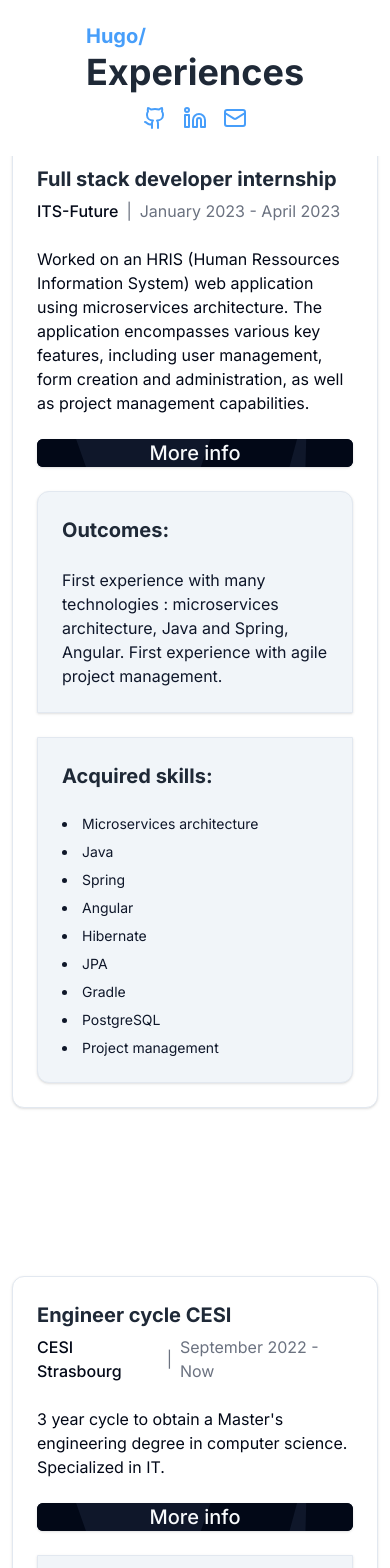
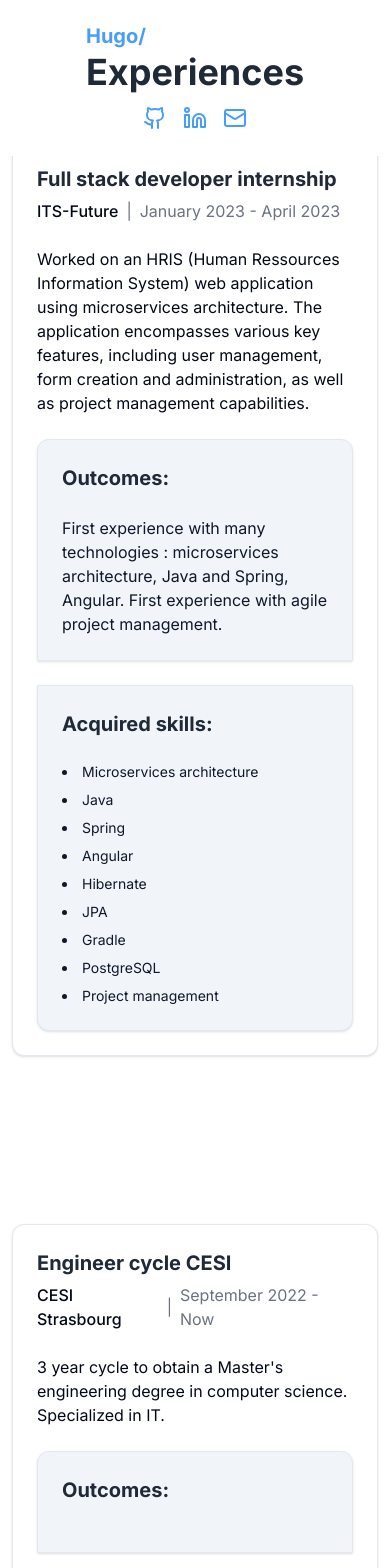
Before and after one commit to Aldresus/hugochampyfr_2023, a Next.js app: page /resume/experiences in a window 390 px wide. Shown: the top 1568 px of the page. Built offline with nearby package versions, Linux system fonts and the light colour scheme.

Commit message:
test without button

```diff
--- a/src/components/experienceCard/experienceCard.tsx
+++ b/src/components/experienceCard/experienceCard.tsx
@@ -9,11 +9,11 @@ import {
 import { cn } from "@/lib/utils";
 import { Experience } from "@/data/experiences";
 import { ButtonTextBackground } from "@/components/ui/buttonTextBackground";
-import { useState } from "react";
+import { useEffect, useRef, useState } from "react";
 import SkillsSideCard from "@/components/experienceCard/skillsSideCard";
 import OutcomesSideCard from "@/components/experienceCard/outcomesSideCard";
 import { clsx } from "clsx";
-import { Variants, motion } from "framer-motion";
+import { Variants, motion, useInView } from "framer-motion";
 
 interface ExperienceCardProps extends Experience {
   className?: string;
@@ -23,6 +23,14 @@ export default function ExperienceCard(props: ExperienceCardProps) {
   const { date, name, outcome, place, desc, technologies, className } = props;
 
   const [moreInfo, setMoreInfo] = useState(false);
+  const ref = useRef(null);
+  const isInView = useInView(ref);
+
+  useEffect(() => {
+    setTimeout(() => {
+      setMoreInfo(isInView);
+    }, 200);
+  }, [isInView]);
 
   const technologiesVariants: Variants = {
     closed: {
@@ -45,6 +53,17 @@ export default function ExperienceCard(props: ExperienceCardProps) {
     },
   };
 
+  const mobileVariants: Variants = {
+    closed: {
+      opacity: 0,
+      height: 0,
+    },
+    open: {
+      opacity: 1,
+      height: "auto",
+    },
+  };
+
   return (
     <div className="flex flex-wrap justify-center items-center w-full h-full">
       <motion.div
@@ -61,7 +80,7 @@ export default function ExperienceCard(props: ExperienceCardProps) {
           className="h-full"
         />
       </motion.div>
-      <Card className={cn("flex flex-col z-10", className)}>
+      <Card ref={ref} className={cn("flex flex-col z-10", className)}>
         <CardHeader>
           <CardTitle>{name}</CardTitle>
           <div className="flex items-center space-x-2">
@@ -75,27 +94,35 @@ export default function ExperienceCard(props: ExperienceCardProps) {
           </div>
         </CardHeader>
         <CardContent className="flex-1">{desc}</CardContent>
-        <CardFooter className="flex justify-end h-1/3">
-          <ButtonTextBackground
-            onClick={() => setMoreInfo(!moreInfo)}
-            size="fill"
-            className="flex-1"
-          >
-            {moreInfo ? "Less info" : "More info"}
-          </ButtonTextBackground>
-        </CardFooter>
-        <CardContent
-          className="flex-1  lg:hidden"
-          hidden={!moreInfo && !outcome}
+        {/*<CardFooter className="flex justify-end h-1/3">*/}
+        {/*  <ButtonTextBackground*/}
+        {/*    onClick={() => setMoreInfo(!moreInfo)}*/}
+        {/*    size="fill"*/}
+        {/*    className="flex-1"*/}
+        {/*  >*/}
+        {/*    {moreInfo ? "Less info" : "More info"}*/}
+        {/*  </ButtonTextBackground>*/}
+        {/*</CardFooter>*/}
+        <motion.div
+          variants={mobileVariants}
+          hidden={!outcome}
+          animate={moreInfo ? "open" : "closed"}
+          transition={{ type: "tween", ease: "easeInOut", duration: 0.6 }}
         >
-          <OutcomesSideCard outcome={outcome} rounded={"top"} />
-        </CardContent>
-        <CardContent
-          className="flex-1  lg:hidden"
-          hidden={!moreInfo && !technologies}
+          <CardContent className="flex-1 lg:hidden">
+            <OutcomesSideCard outcome={outcome} rounded={"top"} />
+          </CardContent>
+        </motion.div>
+        <motion.div
+          variants={mobileVariants}
+          animate={moreInfo ? "open" : "closed"}
+          hidden={!technologies}
+          transition={{ type: "tween", ease: "easeInOut", duration: 0.6 }}
         >
-          <SkillsSideCard technologies={technologies} rounded={"bottom"} />
-        </CardContent>
+          <CardContent className="flex-1 lg:hidden">
+            <SkillsSideCard technologies={technologies} rounded={"bottom"} />
+          </CardContent>
+        </motion.div>
       </Card>
 
       <motion.div
```
